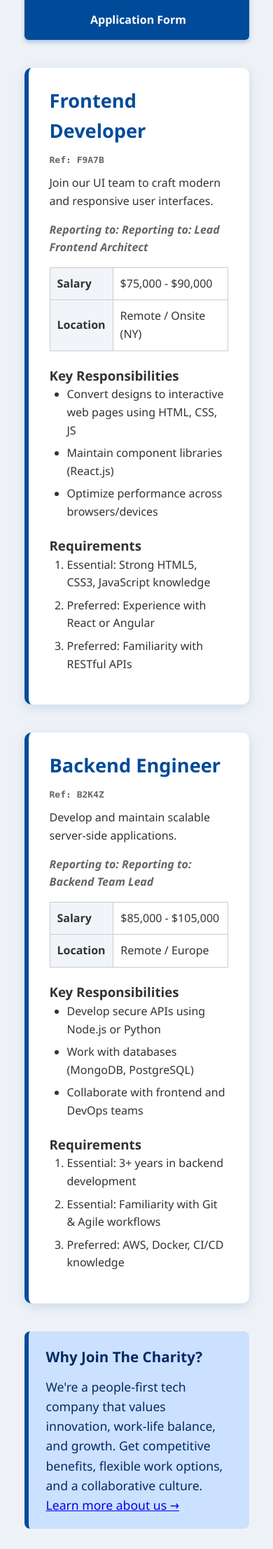
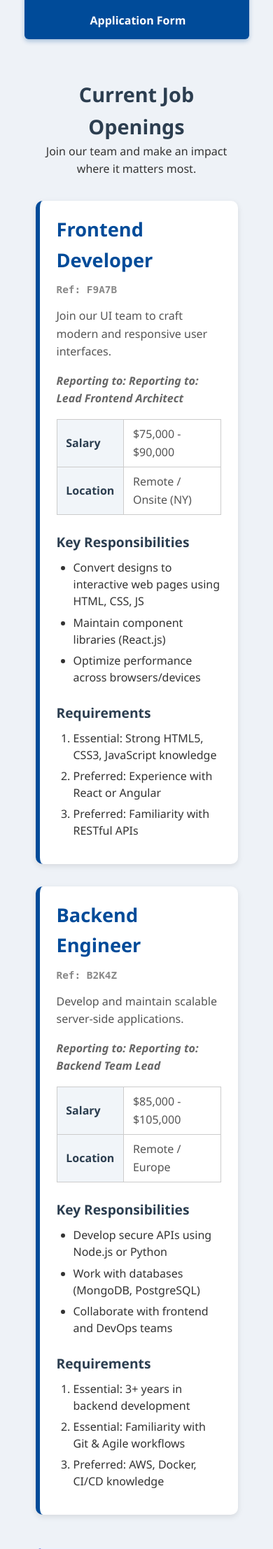
Before and after one commit to NimaAdel/Project-Part-2, a PHP site: page /jobs.php in a window 390 px wide. Shown: the part 440-2654 px from the top of the page at 70% size. Run offline with PHP 8.4, Linux system fonts and the light colour scheme; data comes from the database, SQL or seed files in the repository.

Commit message:
feat(ui): redesign jobs listing page with modern responsive layout - Added card-style design for job postings - Improved typography and spacing - Added responsive layout for mobile screens - Styled “Why Join” section with brand colors

```diff
--- a/jobs.php
+++ b/jobs.php
@@ -1,13 +1,157 @@
 <?php
-// Note: The $conn from settings.php is available here
-require_once 'settings.php'; // Includes the DB connection
+// Load DB connection
+require_once 'settings.php';
 
 $sql = "SELECT * FROM jobs ORDER BY job_id ASC";
 $result = $conn->query($sql);
 
-$body_id = "jobs"; // Set a specific body ID for styling
+$body_id = "jobs";
 require_once 'header.inc';
 ?>
+
+<style>
+    body#jobs {
+        font-family: 'Inter', sans-serif;
+        background-color: #f7f9fc;
+        color: #333;
+        margin: 0;
+        padding: 0;
+    }
+
+    .jobs-container {
+        max-width: 1000px;
+        margin: 2rem auto;
+        padding: 1rem;
+    }
+
+    .page-title {
+        text-align: center;
+        margin-bottom: 2rem;
+    }
+
+    .page-title h1 {
+        font-size: 2.2rem;
+        color: #2c3e50;
+        margin: 0;
+    }
+
+    .job-posting {
+        background: #fff;
+        border-radius: 10px;
+        box-shadow: 0 3px 8px rgba(0, 0, 0, 0.1);
+        padding: 1.8rem 2rem;
+        margin-bottom: 2rem;
+        transition: transform 0.2s, box-shadow 0.2s;
+    }
+
+    .job-posting:hover {
+        transform: translateY(-4px);
+        box-shadow: 0 6px 16px rgba(0, 0, 0, 0.15);
+    }
+
+    .job-posting h2 {
+        color: #2c3e50;
+        margin-bottom: 0.3rem;
+    }
+
+    .ref-number {
+        color: #888;
+        font-size: 0.9rem;
+        margin-bottom: 0.8rem;
+    }
+
+    .short-desc {
+        font-size: 1rem;
+        color: #555;
+        margin-bottom: 1rem;
+    }
+
+    .reporting-line {
+        font-style: italic;
+        color: #666;
+        margin-bottom: 1rem;
+    }
+
+    table {
+        width: 100%;
+        border-collapse: collapse;
+        margin-bottom: 1.5rem;
+    }
+
+    th, td {
+        padding: 0.5rem 0.8rem;
+        text-align: left;
+    }
+
+    th {
+        width: 30%;
+        color: #2c3e50;
+        font-weight: 600;
+    }
+
+    td {
+        color: #555;
+    }
+
+    h3 {
+        margin-top: 1.5rem;
+        color: #2c3e50;
+        font-size: 1.2rem;
+    }
+
+    ul, ol {
+        margin: 0.5rem 0 1rem 1.5rem;
+    }
+
+    ul li, ol li {
+        margin-bottom: 0.4rem;
+        line-height: 1.5;
+    }
+
+    aside {
+        background: #e9f2ff;
+        border-left: 5px solid #5563DE;
+        padding: 1.5rem 2rem;
+        margin: 3rem auto;
+        max-width: 900px;
+        border-radius: 8px;
+    }
+
+    aside h3 {
+        color: #2c3e50;
+        margin-top: 0;
+    }
+
+    aside p {
+        color: #333;
+        line-height: 1.6;
+    }
+
+    aside a {
+        color: #5563DE;
+        text-decoration: none;
+        font-weight: 500;
+    }
+
+    aside a:hover {
+        text-decoration: underline;
+    }
+
+    @media (max-width: 700px) {
+        .job-posting {
+            padding: 1.2rem 1.5rem;
+        }
+        .page-title h1 {
+            font-size: 1.8rem;
+        }
+    }
+</style>
+
+<div class="jobs-container">
+    <div class="page-title">
+        <h1>Current Job Openings</h1>
+        <p>Join our team and make an impact where it matters most.</p>
+    </div>
 
     <?php while ($job = $result->fetch_assoc()): ?>
         <section class="job-posting">
@@ -29,15 +173,19 @@
 
             <h3>Key Responsibilities</h3>
             <ul>
-      <?php foreach (explode("\n", $job['responsibilities']) as $resp): ?>
+                <?php foreach (explode("\n", trim($job['responsibilities'])) as $resp): ?>
+                    <?php if (trim($resp) !== ''): ?>
                         <li><?= htmlspecialchars($resp); ?></li>
+                    <?php endif; ?>
                 <?php endforeach; ?>
             </ul>
 
             <h3>Requirements</h3>
             <ol>
-      <?php foreach (explode("\n", $job['requirements']) as $req): ?>
+                <?php foreach (explode("\n", trim($job['requirements'])) as $req): ?>
+                    <?php if (trim($req) !== ''): ?>
                         <li><?= htmlspecialchars($req); ?></li>
+                    <?php endif; ?>
                 <?php endforeach; ?>
             </ol>
         </section>
@@ -46,13 +194,14 @@
     <aside>
         <h3>Why Join The Charity?</h3>
         <p>
-    We're a people-first tech company that values innovation, work-life balance, and growth.
-    Get competitive benefits, flexible work options, and a collaborative culture.
+            We're a people-first organization that values purpose, innovation, and collaboration.
+            Enjoy flexible work arrangements, growth opportunities, and a supportive culture.
             <a href="about.php">Learn more about us →</a>
         </p>
     </aside>
+</div>
 
 <?php
-$conn->close(); // Close connection after use in jobs.php
+$conn->close();
 require_once 'footer.inc';
 ?>
```
Lines whose indentation alone changed are shown as unchanged.
